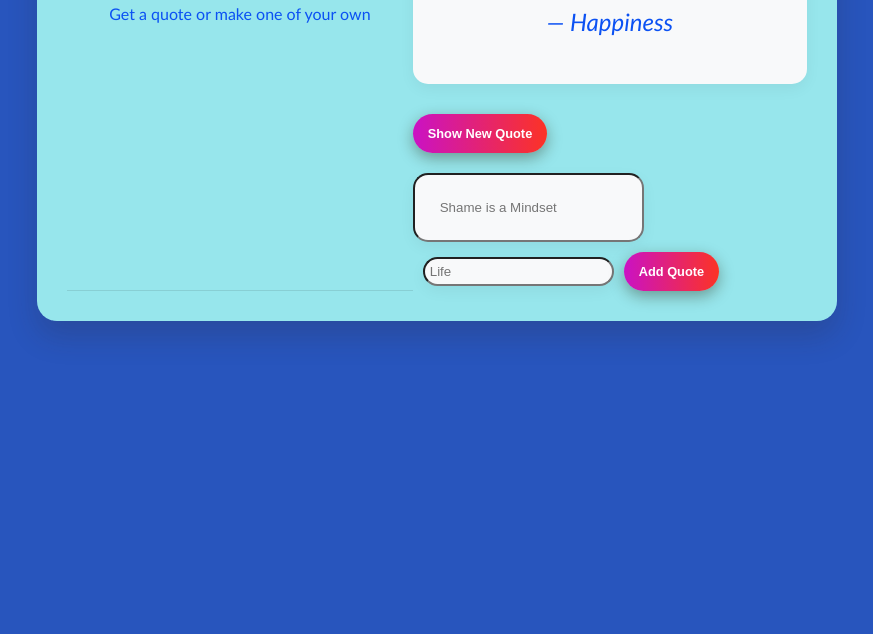
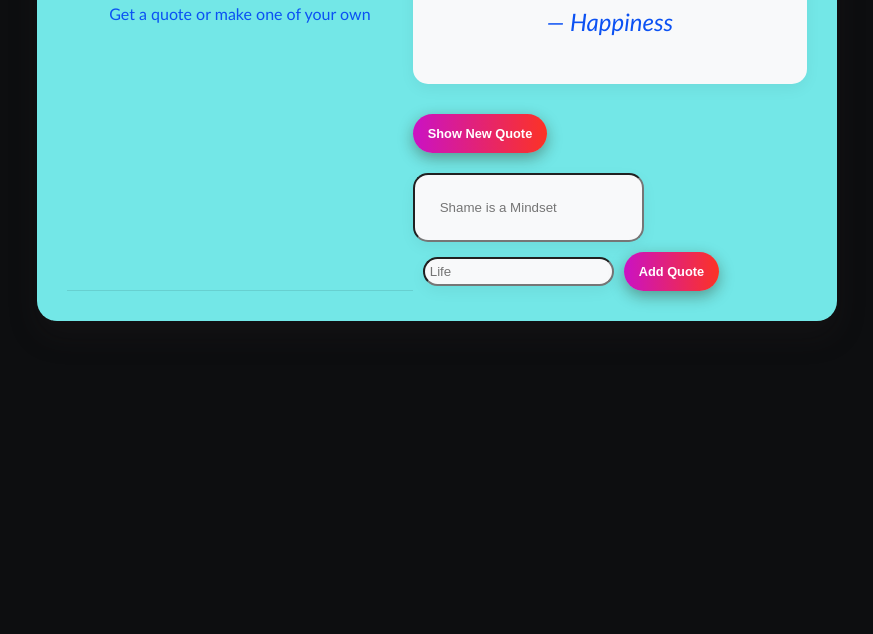
Before and after one commit to Murayakate/alx_fe_javascript, a plain HTML site: page dom-manipulation/index.html in a window 1280 px wide. Shown: the part 166-800 px from the top of the page, without its empty margins (203-1076 px from the left). Drawn offline with Linux system fonts and the light colour scheme.

```diff
--- a/dom-manipulation/style.css
+++ b/dom-manipulation/style.css
@@ -12,13 +12,13 @@ body {
   justify-content: center;
   align-items: center;
   padding: 20px;
-  background-color: #2855bd;
+  background-color: #0d0e10;
 }
 
 .container1 {
   max-width: 800px;
   width: 100%;
-  background-color: rgba(158, 239, 239, 0.95);
+  background-color: rgba(121, 243, 243, 0.95);
   border-radius: 20px;
   box-shadow: 0 15px 30px rgba(44, 36, 36, 0.2);
   overflow: hidden;
```
